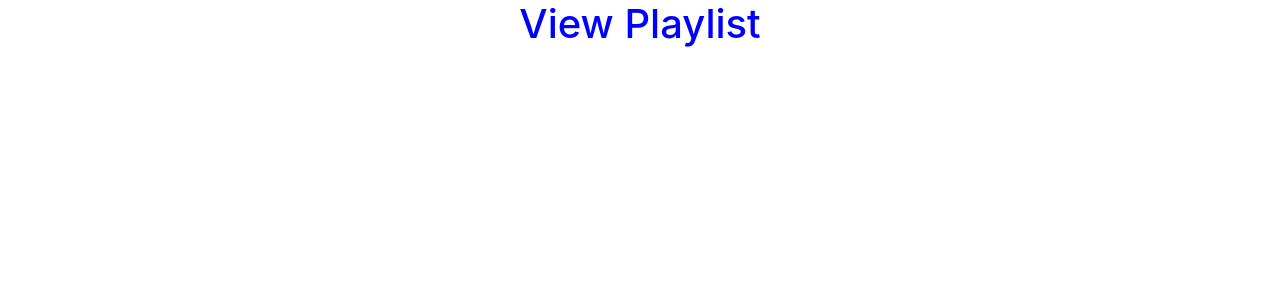
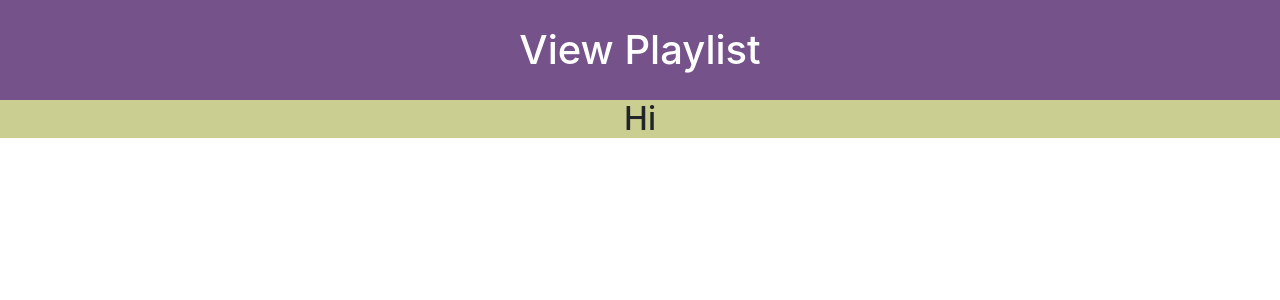
Before and after one commit to Berkyle/shishirs-dream, a React (Create React App) app: page /view in a window 1280 px wide. Shown: the top 300 px of the page. Built offline with nearby package versions, Linux system fonts and the light colour scheme.

Commit message:
view_playlist added css to heading

```diff
--- a/src/App.css
+++ b/src/App.css
@@ -26,7 +26,25 @@
 }
 
 h1 {
-  color: blue;
+  color: white;
+  vertical-align: 50%;
   float: none;
   margin: 0 auto;
 }
+
+h2 {
+  float: none;
+  margin: 0 auto;
+}
+
+.heading-color {
+  background-color: #76528BFF;
+  height: 100px;
+  display:flex;
+  align-items: center;
+  justify-content: center;
+}
+
+.body-color {
+  background-color: #CBCE91FF;
+}
--- a/src/Components/ViewRoom.js
+++ b/src/Components/ViewRoom.js
@@ -1,5 +1,4 @@
 import React from 'react';
-import Container from 'react-bootstrap/Container';
 import Row from 'react-bootstrap/Row';
 // eslint-disable-next-line
 import Col from 'react-bootstrap/Col';
@@ -8,13 +7,21 @@ import '../App.css';
 class ViewRoom extends React.Component {
   render() {
     return(
-      <Container>
-        <Row className="justify-content-center">
+      <div>
+        <Row className="heading-color">
           <h1>
             View Playlist
           </h1>
         </Row>
-      </Container>
+
+        <div className="body-color">
+          <Row>
+            <h2>
+              Hi
+            </h2>
+          </Row>
+        </div>
+      </div>
     )
   }
 }
```
